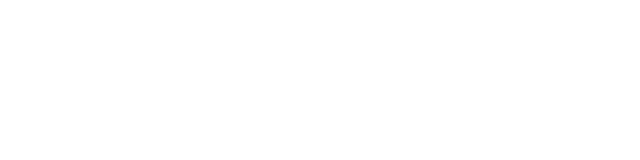
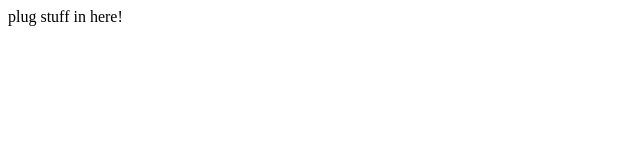
Before and after one commit to lucasd514/inventory-manager, a React (Create React App) app: page /inventory in a window 1280 px wide. Shown: the top 160 px of the page, without its empty margins (0-640 px from the left). Built offline with nearby package versions, Linux system fonts and the light colour scheme.

Commit message:
added info

```diff
--- a/src/App.js
+++ b/src/App.js
@@ -2,6 +2,8 @@ import React from "react";
 import { BrowserRouter as Router, Route } from "react-router-dom";
 import Home from "./components/Home";
 import DashBoard from "./components/DashBoard";
+import Product from "./components/Product";
+import InventoryManager from "./components/inventoryManager";
 
 function App() {
   return (
@@ -12,6 +14,12 @@ function App() {
       <Route exact path="/dashboard">
         <DashBoard />
       </Route>
+      <Route exact path="/product/:number">
+        <Product />
+      </Route>
+      <Route exact path="/inventory">
+        <InventoryManager />
+      </Route>
     </Router>
   );
 }
--- /dev/null
+++ b/src/components/Product.js
@@ -0,0 +1,7 @@
+import React from "react";
+
+function Product() {
+  return <div>Product Here</div>;
+}
+
+export default Product;
--- /dev/null
+++ b/src/components/inventoryManager.js
@@ -0,0 +1,7 @@
+import React from "react";
+
+function InventoryManager() {
+  return <div>plug stuff in here!</div>;
+}
+
+export default InventoryManager;
```
Also changed, not shown: 1 other file (tests, documents, lock files or other folders).
